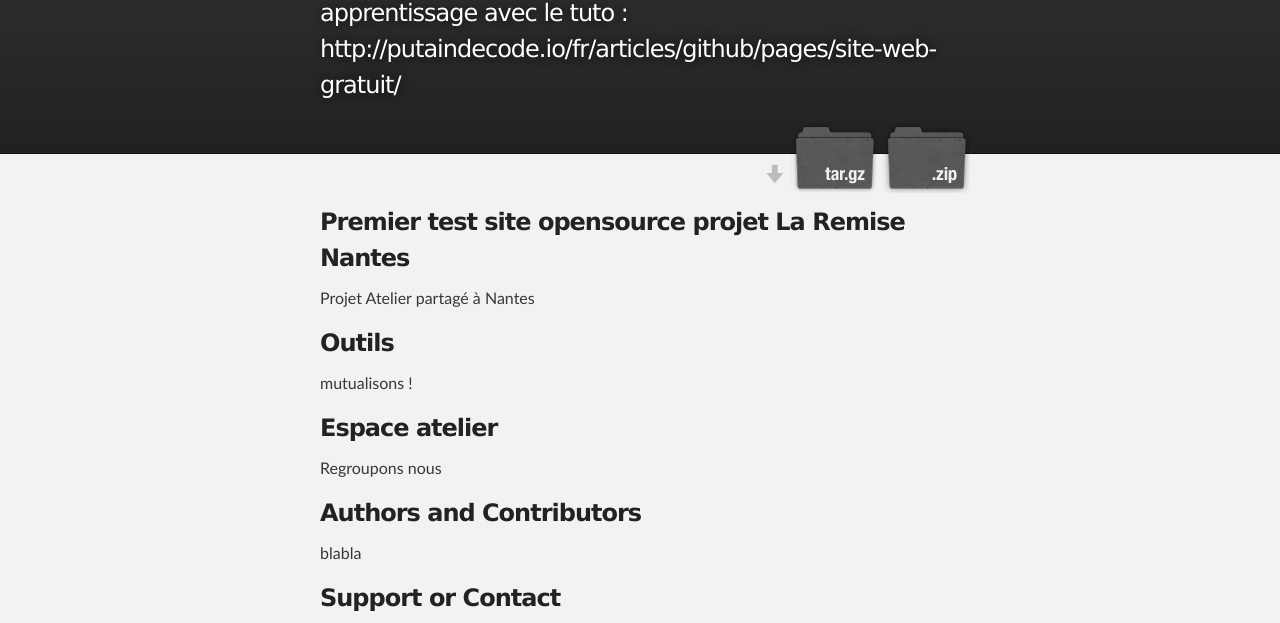
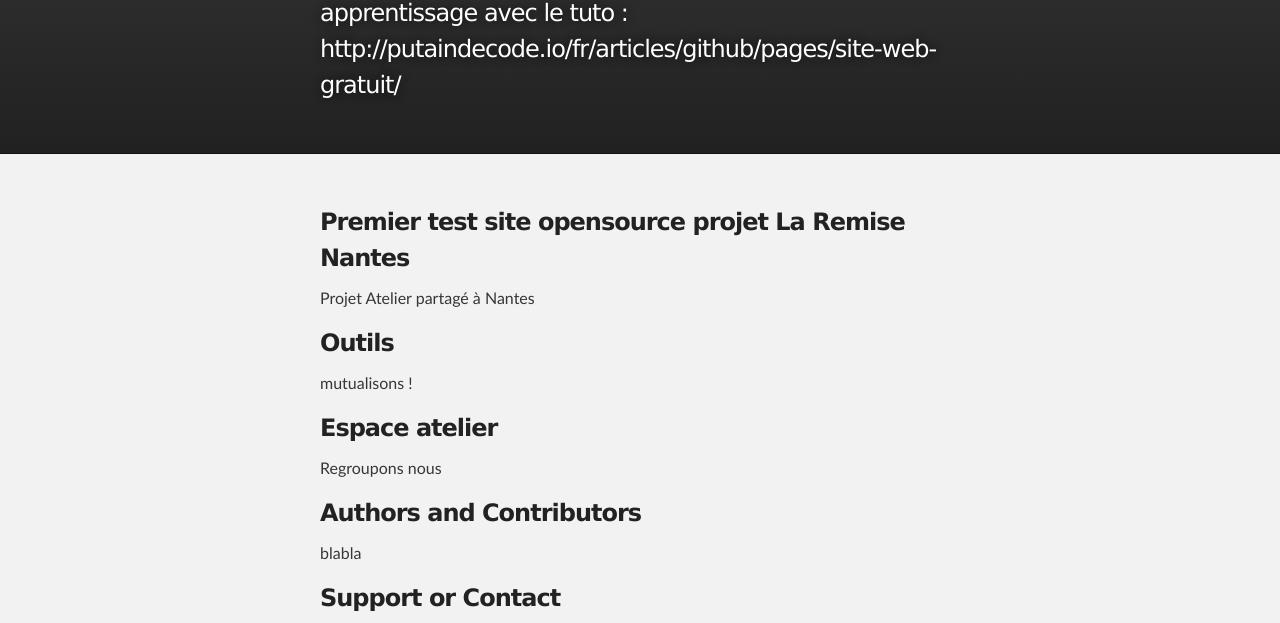
Before and after one commit to EricBureau/supersite, a plain HTML site: page index.html in a window 1280 px wide. Shown: the part 152-775 px from the top of the page. Drawn offline with Linux system fonts and the light colour scheme.

Commit message:
Update index.html

```diff
--- a/index.html
+++ b/index.html
@@ -21,10 +21,7 @@
           <h1 id="project_title">Supersite</h1>
           <h2 id="project_tagline">apprentissage avec le tuto : http://putaindecode.io/fr/articles/github/pages/site-web-gratuit/</h2>
 
-            <section id="downloads">
-              <a class="zip_download_link" href="https://github.com/EricBureau/supersite/zipball/master">Download this project as a .zip file</a>
-              <a class="tar_download_link" href="https://github.com/EricBureau/supersite/tarball/master">Download this project as a tar.gz file</a>
-            </section>
+
         </header>
     </div>
 
```
